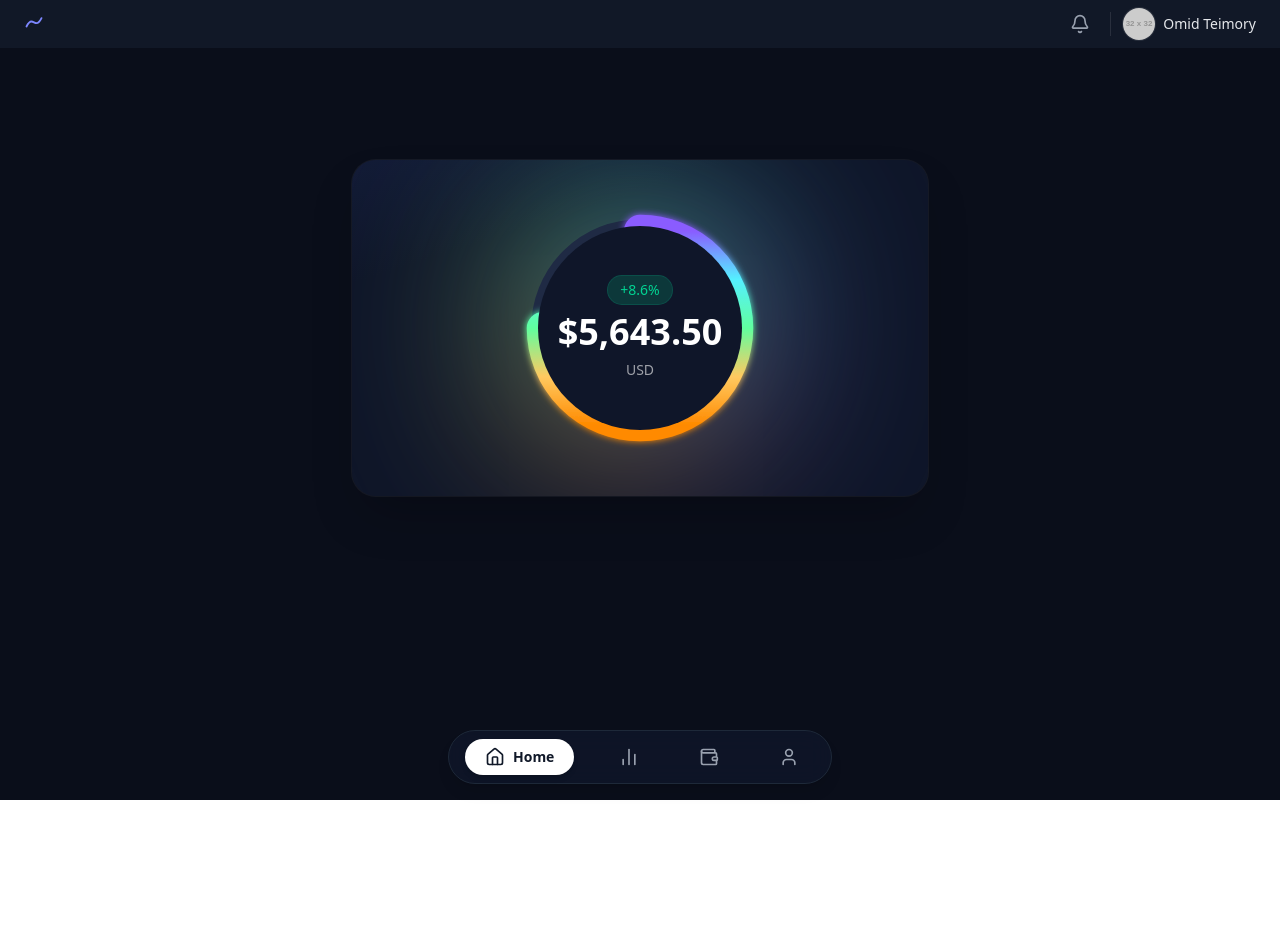
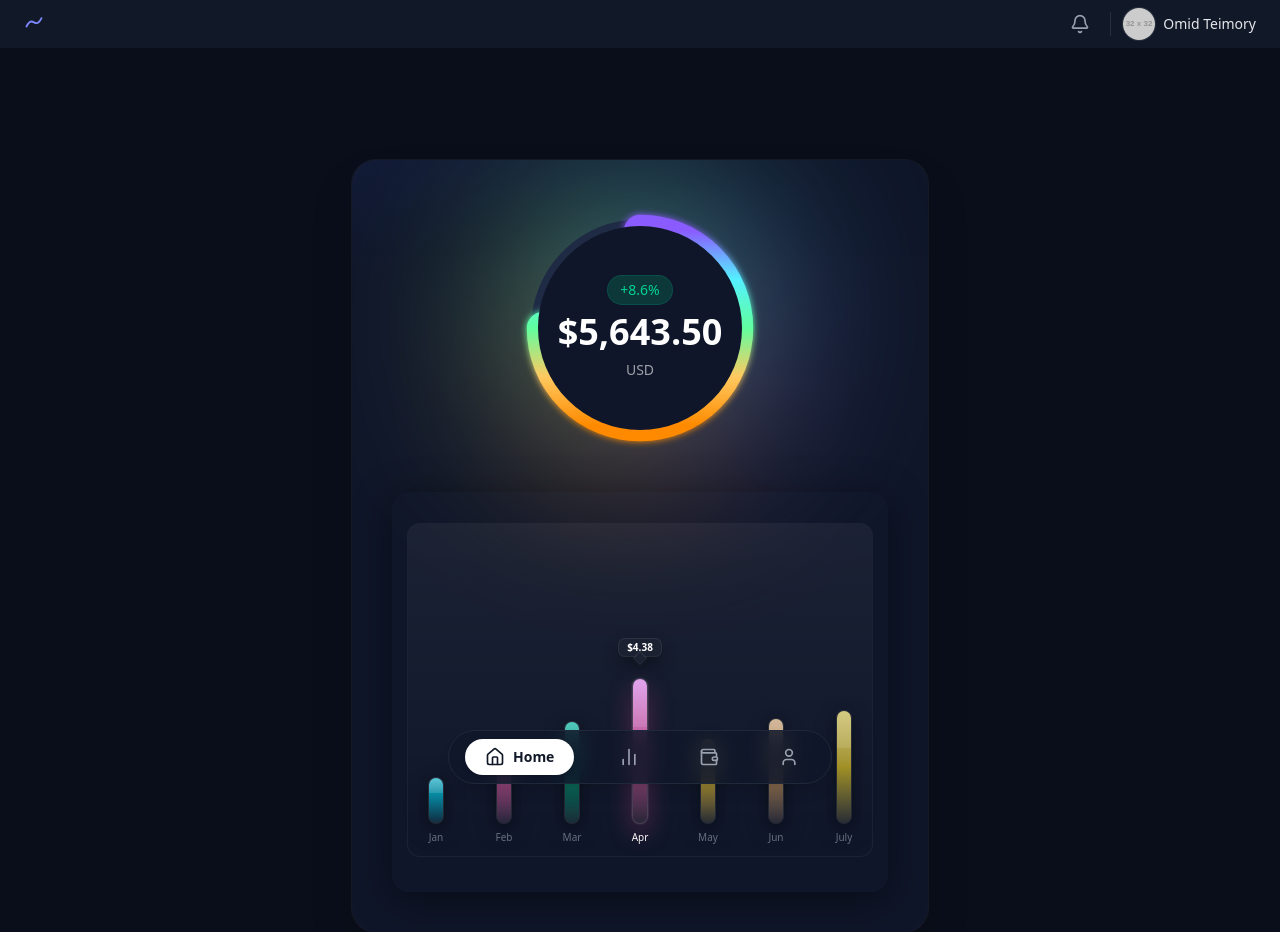
Before and after one commit to omid2007hope/Wallet, a React (Vite) app: page / in a window 1280 px wide. Before the commit the page ends 800 px from the top, so only its background shows below. Built offline with nearby package versions, Linux system fonts and the light colour scheme.

Commit message:
Analytic

```diff
--- /dev/null
+++ b/src/components/Home/Analytic.jsx
@@ -0,0 +1,85 @@
+/* eslint-disable react-refresh/only-export-components */
+import React from "react";
+
+export default function Analytic() {
+  return (
+    <div className="w-full h-100 mt-5 rounded-2xl bg-[#0F1629] shadow-[0_8px_40px_rgba(0,0,0,0.45)] p-4 text-xs text-gray-300">
+      {/* Chart */}
+      <div className="mt-4 rounded-xl bg-gradient-to-b from-white/5 to-transparent px-3 pb-3 pt-5 ring-1 ring-white/5">
+        <div className="relative w-full flex h-75 items-end justify-between gap-2">
+          <Bar
+            label="Jan"
+            height="28%"
+            gradient="from-cyan-300/80 via-cyan-400/50 to-cyan-300/10"
+          />
+          <Bar
+            label="Feb"
+            height="45%"
+            gradient="from-pink-300/80 via-pink-400/50 to-pink-300/10"
+          />
+          <Bar
+            label="Mar"
+            height="63%"
+            gradient="from-teal-300/80 via-emerald-400/50 to-emerald-300/10"
+          />
+          <Bar
+            label="Apr"
+            height="90%"
+            gradient="from-fuchsia-300/90 via-pink-400/70 to-rose-300/10"
+            active
+            tooltip="$4.38"
+          />
+          <Bar
+            label="May"
+            height="52%"
+            gradient="from-amber-200/80 via-amber-300/60 to-amber-200/10"
+          />
+          <Bar
+            label="Jun"
+            height="65%"
+            gradient="from-orange-200/80 via-orange-300/60 to-orange-200/10"
+          />
+          <Bar
+            label="July"
+            height="70%"
+            gradient="from-yellow-200/80 via-yellow-300/60 to-yellow-200/10"
+          />
+        </div>
+      </div>
+    </div>
+  );
+}
+
+function Bar({ label, height, gradient, active = false, tooltip }) {
+  return (
+    <div className="flex w-8 flex-col items-center">
+      <div className="relative flex h-40 w-full items-end justify-center">
+        {active && tooltip && (
+          <div className="absolute -top-6 z-10 rounded-md bg-[#1B2130] px-2 py-0.5 text-[10px] font-semibold text-white shadow-[0_8px_16px_rgba(0,0,0,0.4)] ring-1 ring-white/10">
+            {tooltip}
+            <div className="absolute left-1/2 top-full -mt-[2px] h-2 w-2 -translate-x-1/2 rotate-45 bg-[#1B2130] ring-1 ring-white/10" />
+          </div>
+        )}
+
+        <div
+          className={`relative w-[14px] overflow-hidden rounded-full ring-1 ring-white/10 bg-gradient-to-b ${gradient} ${
+            active
+              ? "shadow-[0_0_0_2px_rgba(255,255,255,0.06),0_10px_24px_rgba(236,72,153,0.35)]"
+              : "shadow-[0_2px_10px_rgba(0,0,0,0.35),0_8px_24px_rgba(0,0,0,0.25)]"
+          }`}
+          style={{ height }}
+        >
+          <div className="pointer-events-none absolute inset-x-0 top-0 h-1/3 bg-white/10" />
+        </div>
+      </div>
+
+      <span
+        className={`mt-2 text-[10px] ${
+          active ? "text-white" : "text-gray-500"
+        }`}
+      >
+        {label}
+      </span>
+    </div>
+  );
+}
--- a/src/components/Home/WalletSummary.jsx
+++ b/src/components/Home/Donut.jsx
@@ -1,6 +1,7 @@
 import React from "react";
+import Analytic from "./analytic";
 
-export default function WalletSummary() {
+export default function Donut() {
   return (
     <div className="min-h-screen w-full bg-[#0A0E1A] text-white flex items-start justify-center pb-20 sm:pb-0 lg:pb-0 pt-14 sm:pt-40 lg:pt-0">
       <div className="w-full max-w-xl mt-0 sm:mt-0 xl:mt-40 ">
@@ -88,6 +89,7 @@ export default function WalletSummary() {
                 <div className="text-sm text-white/60">USD</div>
               </div>
             </div>
+            <Analytic />
           </div>
         </div>
       </div>
--- a/src/pages/Home.jsx
+++ b/src/pages/Home.jsx
@@ -1,9 +1,9 @@
-import WalletSummary from "../components/Home/WalletSummary";
+import Donut from "../components/Home/Donut";
 
 function Home() {
   return (
     <>
-      <WalletSummary />
+      <Donut />
     </>
   );
 }
```
